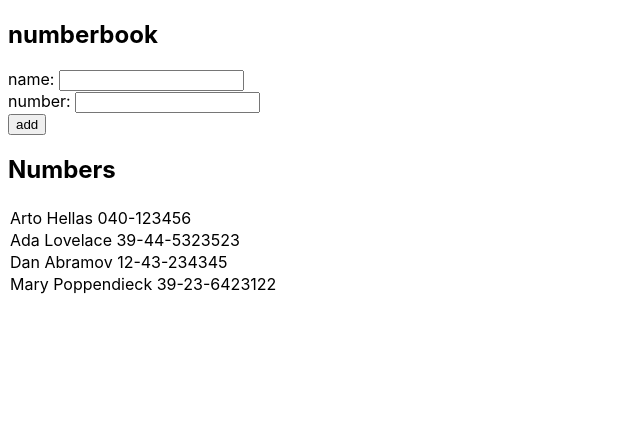
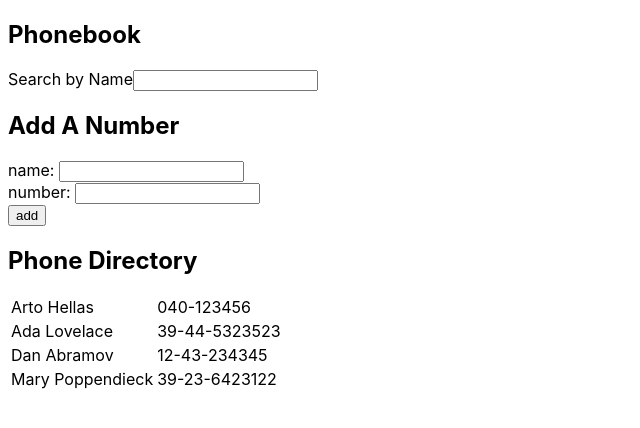
Before and after one commit to jalvaydev/Phonebook, a React (Create React App) app: page / in a window 1280 px wide. Shown: the top 428 px of the page, without its empty margins (0-640 px from the left). Built offline with nearby package versions, Linux system fonts and the light colour scheme.

Commit message:
Added search, refractoring

```diff
--- a/src/App.js
+++ b/src/App.js
@@ -1,20 +1,7 @@
 import React, { useState } from 'react'
-
-
-const Names = ({persons}) => {
-  console.log("test")
-  return(
-    <table>
-      <tbody>
-        <tr>
-
-        </tr>
-        {persons.map( person =>
-        <tr key={person.name}>{person.name} {person.number}</tr>)}
-      </tbody>
-    </table>
-  )
-}
+import Search from './Search'
+import Form from './Form'
+import Directory from './Directory'
 
 
 const App = () => {
@@ -25,16 +12,21 @@ const App = () => {
     { name: 'Mary Poppendieck', number: '39-23-6423122' }
   ])
   const [ newName, setNewName ] = useState('')
-  const [ newnumber, setNewnumber] = useState('')
+  const [ newNumber, setNewNumber] = useState('')
+  const [ newSearch, setNewSearch] = useState('')
+
 
   const handleNameInput = (event) => {
     setNewName(event.target.value)
   }
 
   const handleNumberInput = (event) => {
-    setNewnumber(event.target.value)
+    setNewNumber(event.target.value)
   }
 
+  const handleSearchInput = (event) => {
+    setNewSearch(event.target.value)
+  }
 
 
   const addPerson = (event) => {
@@ -46,27 +38,21 @@ const App = () => {
     }
 
     if (checkExists()){
-      setPersons(persons.concat({name: newName, number: newnumber}))
+      setPersons(persons.concat({name: newName, number: newNumber}))
     } else {
-      alert(`${newName} is already in the directory`)
+      alert(`${newName} is already in the directory!`)
     }
   }
 
+
   return (
     <div>
-      <h2>numberbook</h2>
-      <form onSubmit={addPerson}>
-        <div>
-          name: <input value={newName} onChange={handleNameInput}/>
-          <br/>
-          number: <input value={newnumber} onChange={handleNumberInput}/>
-        </div>
-        <div>
-          <button type="submit">add</button>
-        </div>
-      </form>
-      <h2>Numbers</h2>
-      <Names persons={persons}/>
+      <h2>Phonebook</h2>
+      <Search newSearch={newSearch} handler={handleSearchInput}/>
+      <h2>Add A Number</h2>
+      <Form addPerson={addPerson} newName={newName} newNumber={newNumber} nameHandler={handleNameInput} numberHandler={handleNumberInput}/>
+      <h2>Phone Directory</h2>
+      <Directory persons={persons} newSearch={newSearch}/>
     </div>
   )
 }
--- /dev/null
+++ b/src/Directory.js
@@ -0,0 +1,38 @@
+import React from 'react'
+
+const Contact = ({person}) => {
+    return(
+      <tr>
+        <td>{person.name}</td>
+        <td>{person.number}</td>
+      </tr>
+    )
+  }
+
+const Directory = ({persons, newSearch}) => {
+
+    const toDisplay = () => {
+      if (newSearch.length === 0){
+        return (persons)
+      } else {
+        let filtered = persons
+          .filter( person =>
+            person.name.toLowerCase()
+            .includes(newSearch.toLowerCase()))
+
+        return(filtered)
+      }
+    }
+
+    return(
+      <table>
+        <tbody>
+          {toDisplay()
+            .map(person=>
+              <Contact person={person} key={person.name}/>)}
+        </tbody>
+      </table>
+    )
+  }
+
+export default Directory
--- /dev/null
+++ b/src/Form.js
@@ -0,0 +1,18 @@
+import React from 'react'
+
+const Form = ({addPerson, nameHandler, numberHandler, newName, newNumber}) => {
+    return (
+    <form onSubmit={addPerson}>
+      <div>
+        name: <input value={newName} onChange={nameHandler}/>
+        <br/>
+        number: <input value={newNumber} onChange={numberHandler}/>
+      </div>
+      <div>
+        <button type="submit">add</button>
+      </div>
+    </form>
+    )
+  }
+
+export default Form
--- /dev/null
+++ b/src/Search.js
@@ -0,0 +1,12 @@
+import React from 'react'
+
+const Search = ({newSearch, handler}) => {
+    return (
+      <div>
+        Search by Name
+        <input value={newSearch} onChange={handler}/>
+    </div>
+    )
+  }
+
+export default Search
```
